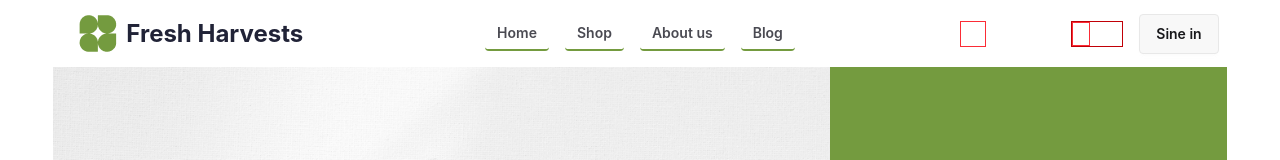
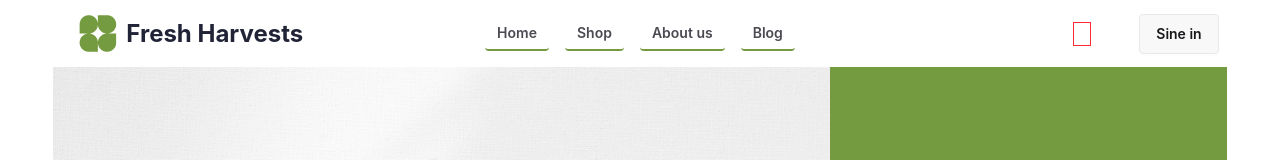
Before and after one commit to sucharita4867/fresh-harvests, a React (Vite) app: page / in a window 1280 px wide. Shown: the top 160 px of the page. Built offline with nearby package versions, Linux system fonts and the light colour scheme.

Commit message:
delete all border in navbar

```diff
--- a/src/Components/Navbar.jsx
+++ b/src/Components/Navbar.jsx
@@ -71,10 +71,10 @@ const Navbar = () => {
       <div className="navbar-end gap-4">
         <ul className="flex gap-4">
           <li className="flex ">
-            <img className="border border-red-500" src={heart} alt="" />
+            <img className="" src={heart} alt="" />
             Favorites
           </li>
-          <li className="border border-red-700 flex ">
+          <li className="flex ">
             <img className="border border-red-500 text-red" src={cart} alt="" />
             Cart
           </li>
```
